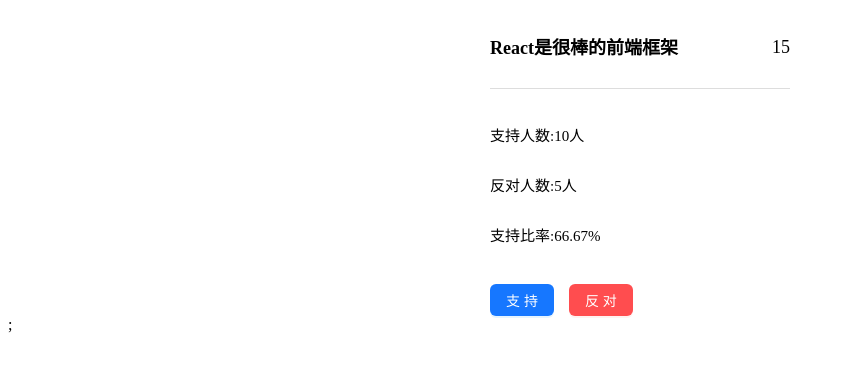
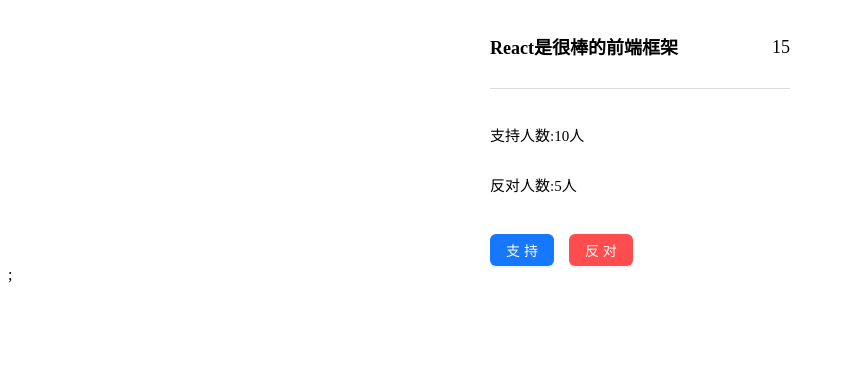
Before and after one commit to lidongyun120398/learnReact, a React app in the folder hooks-demo/: page / in a window 1280 px wide. Shown: the top 372 px of the page, without its empty margins (0-845 px from the left). Built offline with nearby package versions, Linux system fonts and the light colour scheme.

Commit message:
函数组件基于上下文方案实现祖先与后代通信(useContext)

```diff
--- /dev/null
+++ b/hooks-demo/src/views(类组件基于上下文方案实现祖先与后代通信)/Vote.less
@@ -0,0 +1,34 @@
+.vote-box {
+    box-sizing: border-box;
+    margin: 0 auto;
+    width: 300px;
+
+    .header {
+        display: flex;
+        justify-content: space-between;
+        align-items: center;
+        border-bottom: 1px solid #DDD;
+
+        .title {
+            font-size: 18px;
+            line-height: 50px;
+        }
+
+        .num {
+            font-size: 18px;
+        }
+    }
+
+    .main {
+        padding: 15px 0;
+
+        p {
+            line-height: 35px;
+            font-size: 15px;
+        }
+    }
+
+    .ant-btn {
+        margin-right: 15px;
+    }
+}
--- a/hooks-demo/src/views/Vote.jsx
+++ b/hooks-demo/src/views/Vote.jsx
@@ -1,54 +1,25 @@
-import React from "react";
+import React,{ useState, useCallback } from "react";
 import './Vote.less';
 import VoteMain from './VoteMain';
 import VoteFooter from './VoteFooter';
 import ThemeContext from "../ThemeContext";
 
-/*
-    祖先组件和后代通信:
-        @1 在src目录下创建ThemeContext.js来创建上下文对象
-        @2 让祖先组件Vote，具备状态和修改状态的方法，同时还需要把这些信息，存储到上下文中
-        @3 基于上下文对象中，提供的Provider组件，用来：
-          + 向上下文中存储信息：value属性指定的值就是要存储的信息
-          + 当祖先组件更新，render重新执行，会把最新的状态值，再次存储到上下文对象中
-        @4 在后代组件中获取上下文信息
-          + 方案一:
-            @1 导入创建的上下文对象
-            @2 给类组件设置静态私有属性 contextType = 上下文对象; this.context属性上，存储了上下文中的所有信息
-            @3 从this.context中获取需要的信息即可
-          + 方案二:
-            @1 导入上下文对象
-            return <ThemeContext.Consumer>
-              {context => {
-                // context包含上下文所有信息
-                return 渲染的视图
-              }}
-            </ThemeContext.Consumer>
-*/
+const Vote = function Vote() {
+    let [supNum,setSupNum] = useState(10),
+        [oppNum,setOppNum] = useState(5)
 
-class Vote extends React.Component {
-    state = {
-        supNum: 10,
-        oppNum: 5
-    }
-
-    //设置为箭头函数:不论方法在哪执行的，方法中的this永远都是Vote父组件的实例
-    change = (type) => {
-        const { supNum, oppNum } = this.state
+    const change = useCallback(type => {
         if(type === 'sup'){
-            this.setState({supNum: supNum + 1})
+            setSupNum(supNum + 1)
             return
         }
-        this.setState({oppNum: oppNum + 1})
-    }
+        setOppNum(oppNum + 1)
+    },[supNum,oppNum])
 
-
-    render() {
-        const { supNum, oppNum } = this.state
     return <ThemeContext.Provider value={{
       supNum,
       oppNum,
-          change:this.change
+      change
     }}>
       <div className="vote-box">
         <div className="header">
@@ -56,10 +27,9 @@
             <span className="num">{supNum + oppNum}</span>
         </div>
         <VoteMain supNum={supNum} oppNum={oppNum}/>
-            <VoteFooter change={this.change}/>
+        <VoteFooter change={change}/>
       </div>;
     </ThemeContext.Provider>
-    }
-}
+};
 
 export default Vote;
--- a/hooks-demo/src/views/VoteFooter.jsx
+++ b/hooks-demo/src/views/VoteFooter.jsx
@@ -1,25 +1,13 @@
-import React from "react";
+import React, { useContext } from "react";
 import { Button } from 'antd';
-import PropTypes  from "prop-types";
 import ThemeContext from "../ThemeContext";
 
-class VoteFooter extends React.PureComponent {
-    static propTypes = {
-        change: PropTypes.func.isRequired
-    }
-
-    render() {
-        return <ThemeContext.Consumer>
-          {context => {
-              // context包含上下文所有信息
-              let { change } = context
-              return <div className="footer">
-                        <Button type="primary" onClick={change.bind(null,'sup')}>支持</Button>
-                        <Button type="primary" danger  onClick={change.bind(null,'opp')}>反对</Button>
-                    </div>;
-          }}
-        </ThemeContext.Consumer>
-    }
-}
+const VoteFooter = function VoteFooter(props) {
+  let {change} = useContext(ThemeContext)
+    return <div className="footer">
+        <Button type="primary" onClick={change.bind(null,'sup')}>支持</Button>
+        <Button type="primary" danger onClick={change.bind(null,'opp')}>反对</Button>
+    </div>;
+};
 
 export default VoteFooter;
--- a/hooks-demo/src/views/VoteMain.jsx
+++ b/hooks-demo/src/views/VoteMain.jsx
@@ -1,30 +1,25 @@
-import React from "react";
-import PropTypes  from "prop-types";
+import React,{ useContext } from "react";
+
 import ThemeContext from "../ThemeContext";
 
-class VoteMain extends React.Component {
-  static contextType = ThemeContext;
-    /* 属性规则校验 */
-    // static defaultProps = {
-    //     supNum: 0,
-    //     oppNum: 0
-    // };
-    // static propTypes = {
-    //     supNum: PropTypes.number,
-    //     oppNum: PropTypes.number
-    // }
+const VoteMain = function VoteMain() {
+    let {supNum,oppNum} = useContext(ThemeContext)
+    return <div className="main">
+             <p>支持人数:{supNum}人</p>
+             <p>反对人数:{oppNum}人</p>
+            </div>;
 
-    render() {
-        let { supNum, oppNum } = this.context
-        let radios = '--',
-            total = supNum + oppNum;
-        if(total>0) radios = (supNum / total * 100).toFixed(2) + '%'
-        return <div className="main">
-            <p>支持人数:{supNum}人</p>
-            <p>反对人数:{oppNum}人</p>
-            <p>支持比率:{radios}</p>
-        </div>;
-    }
-}
+
+    // return <ThemeContext.Consumer>
+    //   {context => {
+    //     let {supNum,oppNum} = context
+    //     return <div className="main">
+    //             <p>支持人数:{supNum}人</p>
+    //             <p>反对人数:{oppNum}人</p>
+    //           </div>;
+    //   }}
+    // </ThemeContext.Consumer>
+};
+
 
 export default VoteMain;
```
Also changed, not shown: hooks-demo/src/views(类组件基于上下文方案实现祖先与后代通信)/Vote.jsx (added, +65 -0 lines), hooks-demo/src/views(类组件基于上下文方案实现祖先与后代通信)/VoteFooter.jsx (added, +25 -0 lines), hooks-demo/src/views(类组件基于上下文方案实现祖先与后代通信)/VoteMain.jsx (added, +30 -0 lines). Lines whose indentation alone changed are shown as unchanged.
